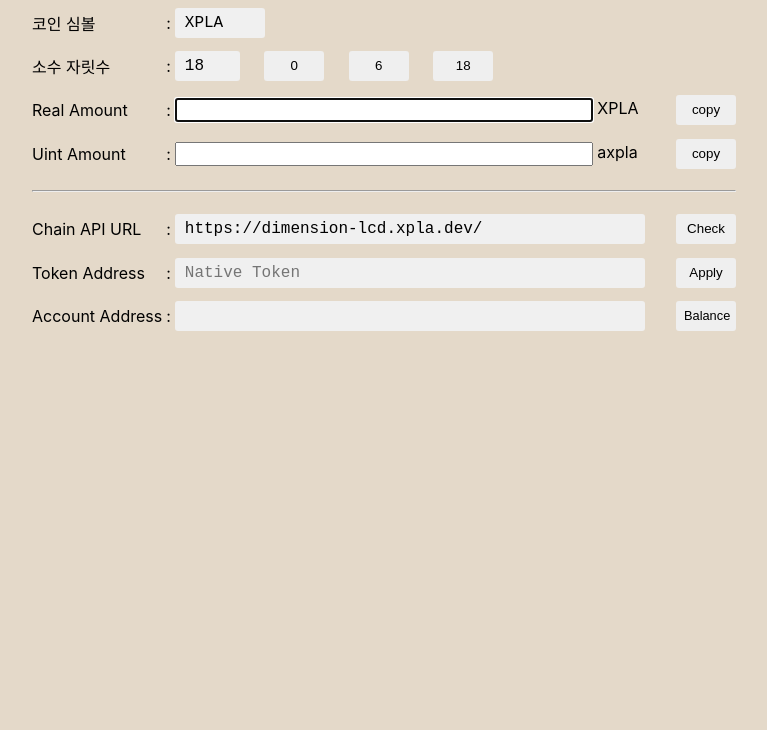
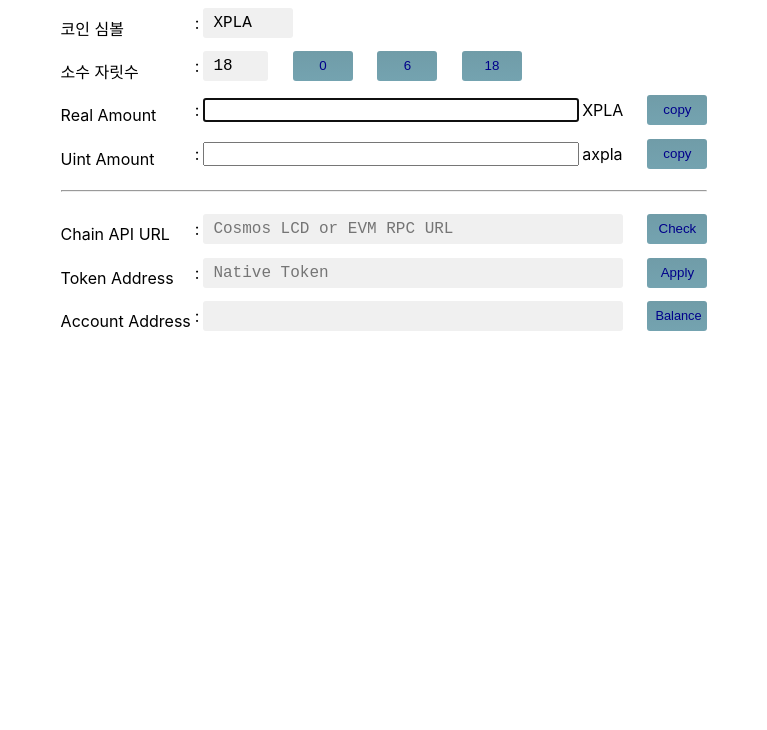
Before and after one commit to tinywolf3/coinunits, a website built with Vite: page frontend/index.html in a window 1280 px wide. Shown: the part 70-800 px from the top of the page, without its empty margins (256-1023 px from the left). Built offline with nearby package versions, Linux system fonts and the light colour scheme; files whose address does not match are found by name.

Commit message:
FIX: 테이블 셀 크기 조정, 스타일 변경

```diff
--- a/frontend/index.html
+++ b/frontend/index.html
@@ -9,8 +9,15 @@
 	<div id="app"></div>
 	<h2>코인 단위 변환기</h2>
 	<table>
+		<colgroup>
+			<col style="width:0;">
+			<col style="width:0;">
+			<col>
+			<col style="width:0;">
+			<col style="width:0;">
+		</colgroup>
 		<tr>
-			<td>코인 심볼</td>
+			<th>코인 심볼</th>
 			<td>:</td>
 			<td>
 				<input class="input" id="symbol"
@@ -19,7 +26,7 @@
 			</td>
 		</tr>
 		<tr>
-			<td>소수 자릿수</td>
+			<th>소수 자릿수</th>
 			<td>:</td>
 			<td>
 				<input class="input" id="decimals"
@@ -31,36 +38,40 @@
 			</td>
 		</tr>
 		<tr>
-			<td>Real Amount</td>
+			<th>Real Amount</th>
 			<td>:</td>
 			<td>
-				<input class="number" id="amount" type="text" size="40"
+				<input class="number fill" id="amount" type="text"
 					onclick="this.select()" oninput="inputAmount()" onchange="changeAmount()" />
-				<span id="unit_amount">XPLA</span> &nbsp;&nbsp;
+			</td>
+			<td>
+				<span id="unit_amount">XPLA</span>
 			</td>
 			<td>
 				<button class="btn" onclick="copyAmount()">copy</button>
 			</td>
 		</tr>
 		<tr>
-			<td>Uint Amount</td>
+			<th>Uint Amount</th>
 			<td>:</td>
 			<td>
-				<input class="number" id="uint" type="text" size="40"
+				<input class="number fill" id="uint" type="text"
 					onclick="this.select()" oninput="inputUint()" onchange="changeUint()" />
+			</td>
+			<td>
 				<span id="unit_uint">axpla</span>
 			</td>
 			<td>
 				<button class="btn" onclick="copyUint()">copy</button>
 			</td>
 		</tr>
-		<tr><td colspan="4"><hr/></td></tr>
+		<tr><td colspan="5"><hr/></td></tr>
 		<tr>
-			<td>Chain API URL</td>
+			<th>Chain API URL</th>
 			<td>:</td>
-			<td>
-				<input class="input" id="rpc"
-					type="text" autocomplete="on" value="https://dimension-lcd.xpla.dev/" placeholder="Cosmos LCD or EVM RPC URL" size="44"
+			<td colspan="2">
+				<input class="input fill" id="rpc"
+					type="text" autocomplete="on" value="" placeholder="Cosmos LCD or EVM RPC URL" size="44"
 					onclick="this.select()" onchange="resetRPC()" />
 			</td>
 			<td>
@@ -68,10 +79,10 @@
 			</td>
 		</tr>
 		<tr>
-			<td>Token Address</td>
+			<th>Token Address</th>
 			<td>:</td>
-			<td>
-				<input class="input" id="token"
+			<td colspan="2">
+				<input class="input fill" id="token"
 					type="text" autocomplete="on" value="" placeholder="Native Token" size="44"
 					onclick="this.select()" />
 			</td>
@@ -80,10 +91,10 @@
 			</td>
 		</tr>
 		<tr>
-			<td>Account Address</td>
+			<th>Account Address</th>
 			<td>:</td>
-			<td>
-				<input class="input" id="address"
+			<td colspan="2">
+				<input class="input fill" id="address"
 					type="text" autocomplete="on" value="" size="44"
 					onclick="this.select()" />
 			</td>
--- a/frontend/src/app.css
+++ b/frontend/src/app.css
@@ -25,11 +25,13 @@
     margin: 0 0 0 20px;
     padding: 0 8px;
     cursor: pointer;
+    background-image: linear-gradient(to top, #74a3b0 0%, #709CA8 100%);
+    color: darkblue;
 }
 
 .btn:hover {
     background-image: linear-gradient(to top, #cfd9df 0%, #e2ebf0 100%);
-    color: #333333;
+    color: black;
 }
 
 .input {
@@ -52,3 +54,8 @@
     border: none;
     background-color: rgba(255, 255, 255, 1);
 }
+
+.fill {
+    display: flex;
+    width: 98%;
+}
--- a/frontend/src/style.css
+++ b/frontend/src/style.css
@@ -3,13 +3,13 @@
 }
 @media (prefers-color-scheme: dark) {
 	html {
-		background-color: rgb(27, 38, 54);
+		/* background-color: rgb(27, 38, 54); */
 		color: white;
 	}
 }
 @media (prefers-color-scheme: light) {
 	html {
-		background-color: rgb(228, 217, 201);
+		/* background-color: rgb(228, 217, 201); */
 		color: black;
 	}
 }
@@ -19,6 +19,8 @@
 	font-family: "Neo둥근모code", -apple-system, BlinkMacSystemFont, "Segoe UI", "Roboto",
 		"Oxygen", "Ubuntu", "Cantarell", "Fira Sans", "Droid Sans", "Helvetica Neue",
 		sans-serif;
+	overflow-x: hidden;
+	overflow-y: auto;
 }
 
 
@@ -43,6 +45,12 @@
 	margin-right: auto;
 }
 
+th {
+	font-weight: normal;
+	white-space: nowrap;
+	text-align: left;
+}
+
 td {
 	text-align: left;
 	margin: 1pt;
@@ -54,6 +62,7 @@
 	font-size: 1em;
 	font-variant-numeric: tabular-nums;
 	user-select: all;
+	max-width: 400px;
 }
 
 input.number {
```
